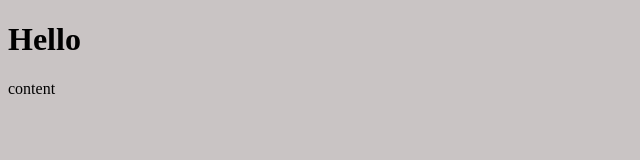
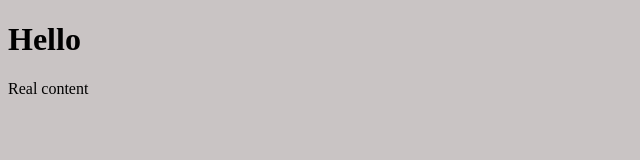
Before and after one commit to jasonblanchard/git_teamwork_example, a plain HTML site: page index.html in a window 1280 px wide. Shown: the full height of the page, 0-640 px from the left. Drawn offline with Linux system fonts and the light colour scheme.

Commit message:
Made some awesome content

```diff
--- a/index.html
+++ b/index.html
@@ -6,6 +6,6 @@
   </head>
   <body>
     <h1>Hello</h1>
-    <p>content</p>
+    <p>Real content</p>
   </body>
 </html>
```
